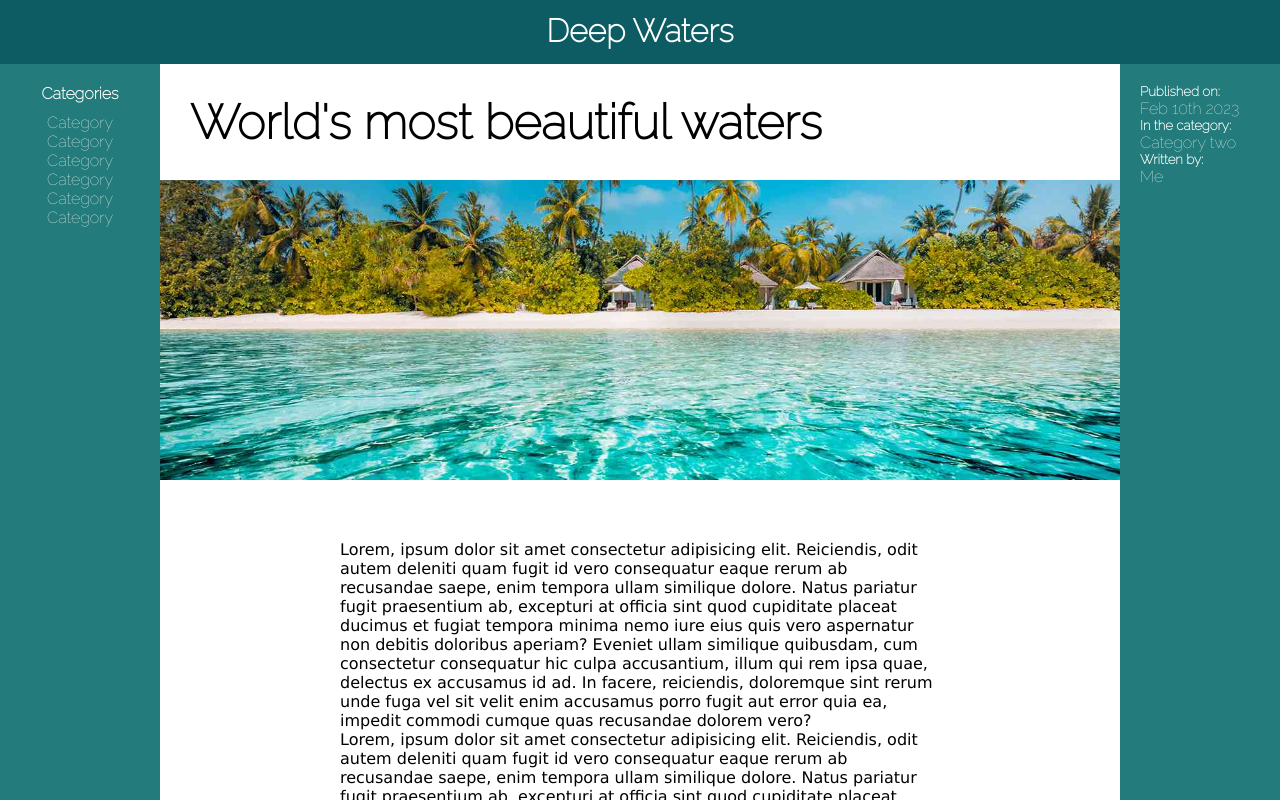
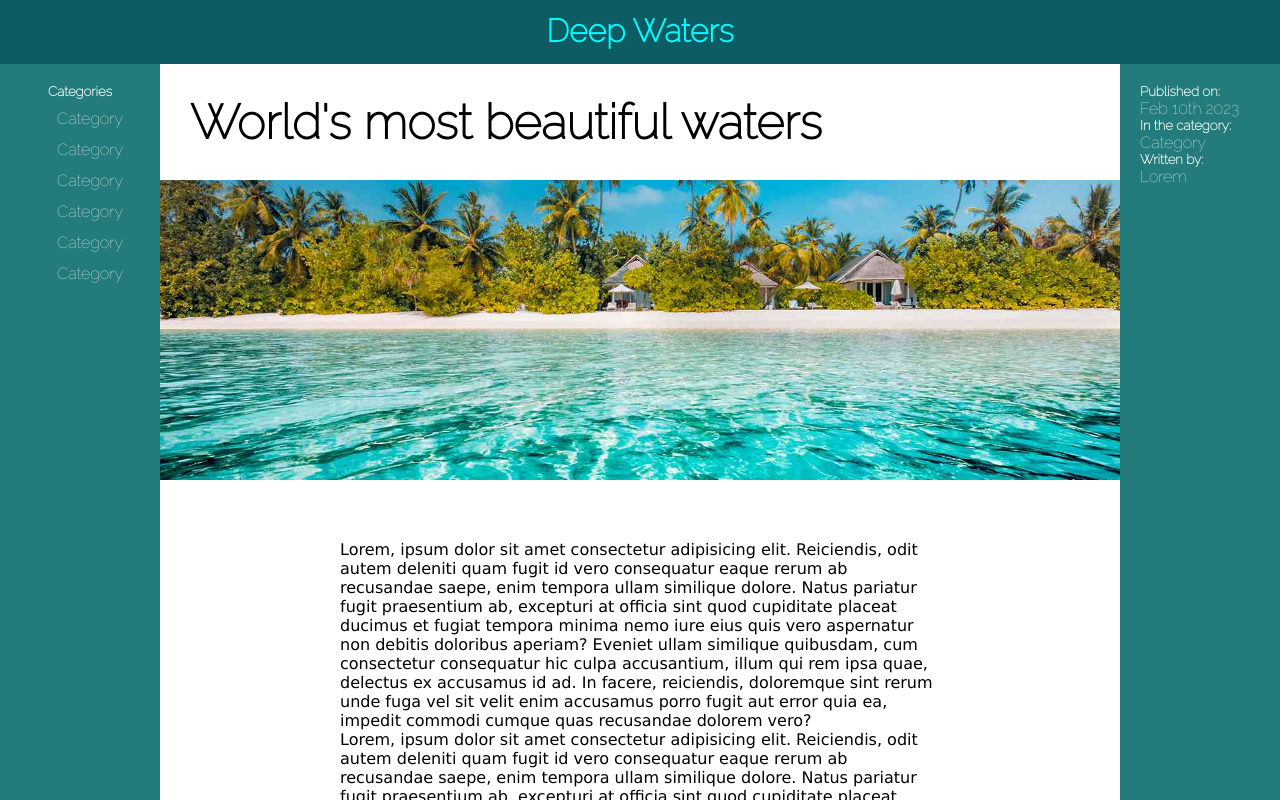
Before and after one commit to vinicius-el-khalili/Layouts, a Next.js app: page /Layouts/holygrail in a window 1280 px wide. Shown: the top 800 px of the page. Built offline with nearby package versions, Linux system fonts and the light colour scheme.

Commit message:
hg touches

```diff
--- a/pages/Layouts/holygrail/holygrail.module.css
+++ b/pages/Layouts/holygrail/holygrail.module.css
@@ -13,6 +13,10 @@
     text-align: center;
     padding: 12px;
     color:white;
+    cursor: pointer;
+}
+.header:hover{
+    color:aqua;
 }
 .menu{
     padding: 10px;
@@ -22,12 +26,21 @@
 .menu>div{
     padding-top: 10px;
 }
+.menu>div>p{
+    cursor: pointer;
+}
+.menu>div>p:hover{
+    color:aqua;
+}
 .content{
     background-color: white;
+    display: grid;
+    grid-template-columns: 1fr 20px;
 }
 .content>h1{
     font-size: 2rem;
     padding: 20px;
+    grid-column: span 2;
 }
 .content>article{
     padding: 30px;
@@ -35,11 +48,19 @@
     font-family:'Lucida Sans', 'Lucida Sans Regular', 'Lucida Grande', 'Lucida Sans Unicode', Geneva, Verdana, sans-serif;
     max-width: 800px;
     margin: auto;
+    grid-column: span 2;
+
+}
+.articleDecoLine{
+    width: 3px;
+    height: 100px;
+    background-color: red;
 }
 .content>div{
     width: 100%;
     height: 200px;
     position: relative;
+    grid-column: span 2;
 }
 .sidebar{
     background-color: #247b7b;
@@ -65,16 +86,16 @@
     grid-template-rows: auto auto 1fr auto auto;
 }
 .menu>div{
-    display: grid;
-    grid-template-columns: repeat(3,1fr);
-    grid-template-rows: repeat(2,1fr);
+    display: flex;
+    flex-wrap: wrap;
+    gap:12px;
 }
 .footer{
     display: flex;
     justify-content: center;
     align-items: center;
 }
-@media screen and (min-width:400px) and (max-width:900px) {
+@media screen and (min-width:450px) and (max-width:900px) {
     .gridContainer{
         display: grid;
         grid-template-columns: repeat(6,1fr);
@@ -86,12 +107,13 @@
         grid-column: span 6;
     }
     .menu>div{
-        display: flex;
-        flex-wrap: wrap;
         gap: 12px
     }
     .content{
         grid-column: span 5;
+    }
+    .content>article{
+        max-width: 500px;
     }
     .sidebar{
         grid-column: span 1;
@@ -117,7 +139,7 @@
     .menu>div{
         display: grid;
         grid-template-columns: 1fr;
-        padding: 10px;
+        padding-left: 20px;
     }
     .content{
         grid-column: span 6;
--- a/pages/Layouts/holygrail/index.js
+++ b/pages/Layouts/holygrail/index.js
@@ -11,7 +11,7 @@ const HolyGrail = () => {
                 </header>
 
                 <section className={style.menu}>
-                    <h4>Categories</h4>
+                    <h5>Categories</h5>
                     <div>
                         <p>Category</p>
                         <p>Category</p>
@@ -38,9 +38,9 @@ const HolyGrail = () => {
                     <h5>Published on:</h5>
                     <p>Feb 10th 2023</p>
                     <h5>In the category:</h5>
-                    <p>Category two</p>
+                    <p>Category</p>
                     <h5>Written by:</h5>
-                    <p>Me</p>
+                    <p>Lorem</p>
                 </section>
 
                 <footer className={style.footer}>
```
